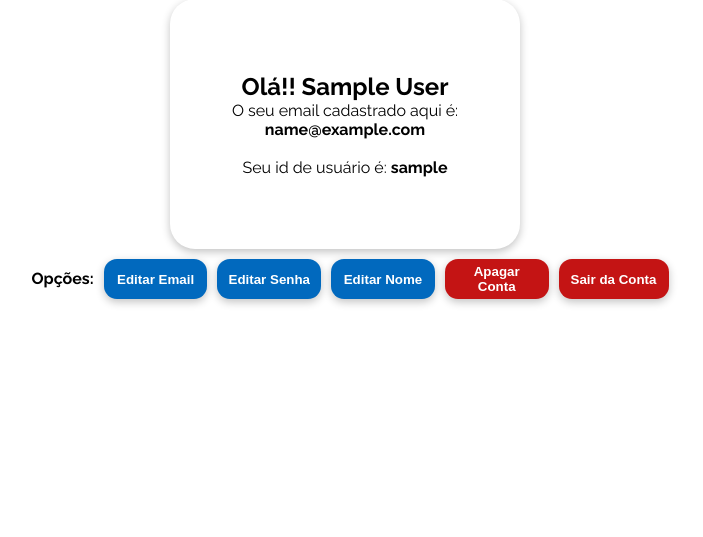
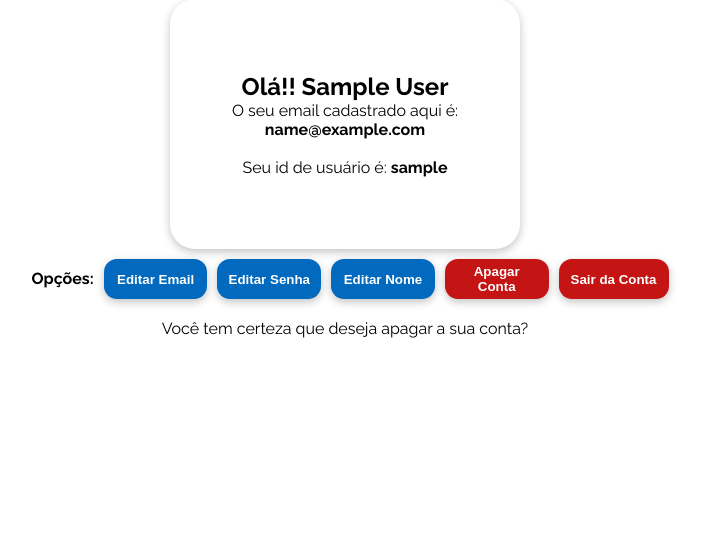
Before and after one commit to iCrowleySHR/SistemaDeLogin, a PHP site: page /view/pages/home.php in a window 1280 px wide. Shown: the part 126-663 px from the top of the page, without its empty margins (295-998 px from the left). Run offline with PHP 8.4, Linux system fonts and the light colour scheme; the visitor is signed in with stand-in values (Sample User, id 1); a stand-in replaces the project's code that opens the database connection; some libraries are stand-ins or nearby versions.

Commit message:
Arrumando alerts

```diff
--- a/controller/home.php
+++ b/controller/home.php
@@ -16,12 +16,14 @@
                     $novoEmail = $_POST["editarEmail"];
                     $conexao -> alteraEmail($novoEmail,$idUsuario);
                     $_SESSION["email"] = $novoEmail;
+                    $emailAlterado = true;
                     break;
 
                 case 'editarNome':
                     $novoNome = $_POST["editarNome"];
                     $conexao -> alteraNome($novoNome,$idUsuario);
                     $_SESSION["nome"] = $novoNome;
+                    $nomeAlterado = true;
                     break;
 
                 case "editarSenha":
@@ -37,9 +39,9 @@
 
                         if($senhaUsuarioBanco == $senhaAtual){
                             $conexao -> alteraSenha($senhaNova,$idUsuario);
-                            $senhaAltera= true;
+                            $senhaAlterada= true;
                         }else{
-
+                            $senhaAlterada= false;
                         }
 
                     break;
--- a/controller/verificaSessao.php
+++ b/controller/verificaSessao.php
@@ -1,7 +1,6 @@
 <?php
     require("bancoConexao.php");
     session_start();
-    var_dump($_SESSION);
     if(isset($_SESSION["nome"])){
         header("Location:home.php");
     }
--- a/view/js/home.js
+++ b/view/js/home.js
@@ -1,6 +1,7 @@
 let editarEmail = document.querySelector('#editar-email')
 let editarSenha = document.querySelector('#editar-senha')
 let editarNome = document.querySelector('#editar-nome')
+let apagarConta = document.querySelector('#apagar-conta')
 let main = document.querySelector('main')
 
 const section = document.createElement('section')
@@ -127,3 +128,7 @@ editarSenha.addEventListener('click',()=>{
     button.name='acao'
     form.appendChild(button)
 })
+
+apagarConta.addEventListener('click', ()=>{
+
+})
--- a/view/pages/home.php
+++ b/view/pages/home.php
@@ -11,7 +11,7 @@
 </head>
 <body>
     <?php require '../components/header.php';?>
-    <?php include '../../controller/home.php' ?>
+    <?php require '../../controller/home.php' ?>
     <main>
         <section class="inicio-infos">
             <h1>
@@ -41,12 +41,45 @@
                     <button type="submit" name="acao" value="sair">Sair da Conta</button>
                 </form>
         </section>
+        <section>
+                <article>
+                    Você tem certeza que deseja apagar a sua conta?
+                </article>
+        </section>
         <?php
-            if (isset($senhaAltera) && $senhaAltera == true) {
+            if (isset($emailAlterado) && $emailAlterado == true) {
                 echo '
             <script>
                 Swal.fire({
-                    title: "Aviso!",
+                    title: "Email alterado!",
+                    text: "Email alterado com sucesso",
+                    icon: "success",
+                    color:"white",
+                    position:"center",
+                    background:"#212121"
+                });
+            </script>
+                ';
+            }
+            if (isset($nomeAlterado) && $nomeAlterado == true) {
+                echo '
+            <script>
+                Swal.fire({
+                    title: "Nome alterado!",
+                    text: "Nome alterado com sucesso",
+                    icon: "success",
+                    color:"white",
+                    position:"center",
+                    background:"#212121"
+                });
+            </script>
+                ';
+            }
+            if (isset($senhaAlterada) && $senhaAlterada == true) {
+                echo '
+            <script>
+                Swal.fire({
+                    title: "Senha alterada!",
                     text: "Senha alterada com sucesso",
                     icon: "success",
                     color:"white",
@@ -55,6 +88,19 @@
                 });
             </script>
                 ';
+            }else if(isset($senhaAlterada) && $senhaAlterada == false){
+                echo '
+                <script>
+                    Swal.fire({
+                        title: "Aviso!",
+                        text: "Senha não alterada! Sua senha atual não está correta!",
+                        icon: "error",
+                        color:"white",
+                        position:"center",
+                        background:"#212121"
+                    });
+            </script>
+                ';
             }
         ?>
     </main>
```
